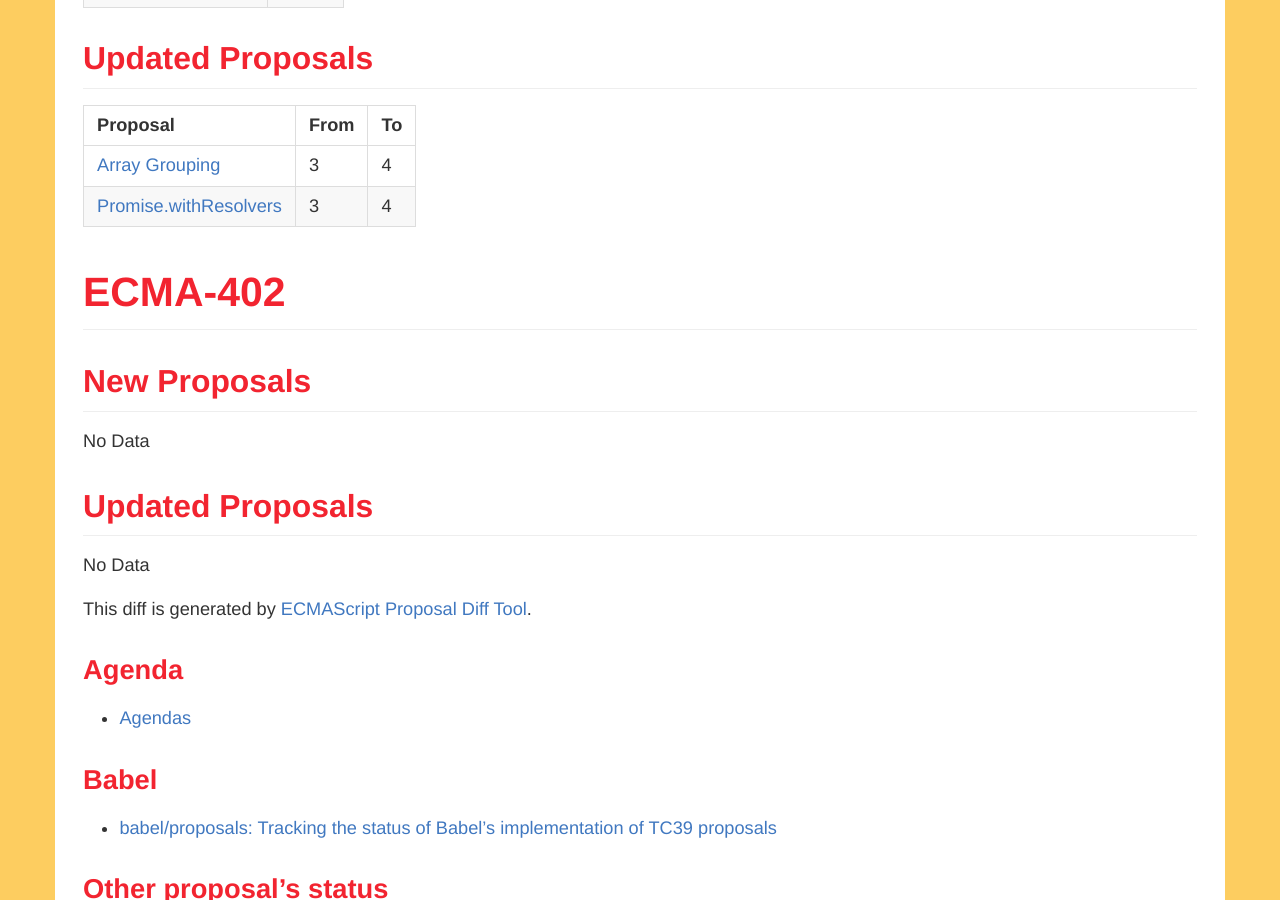
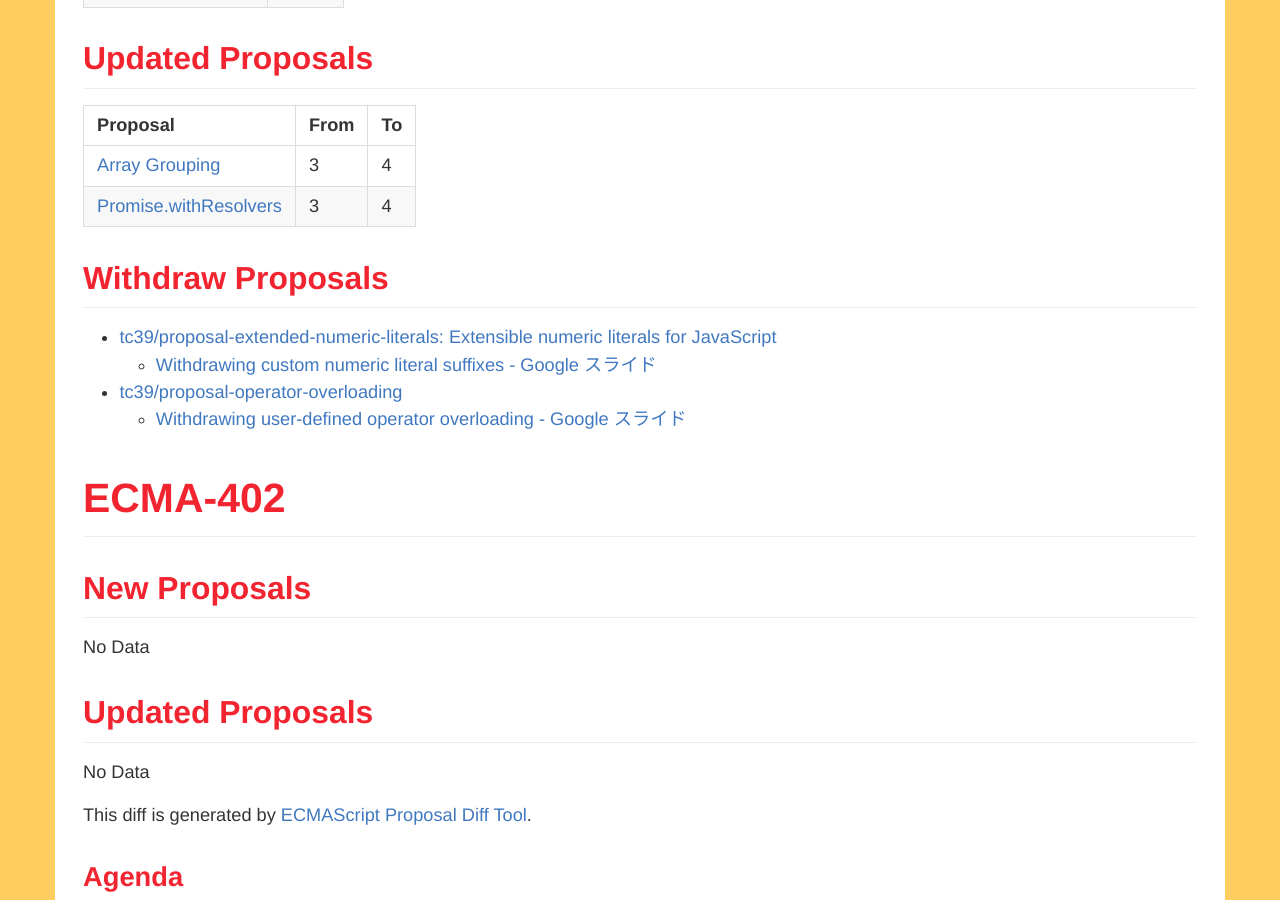
Before and after one commit to ecmascript-daily/ecmascript-daily.github.com, a Jekyll site: the page built from _posts/2023/2023/2023-12-10-ecmascript-proposal-update.md, in a window 1280 px wide and 900 px high, scrolled down 538 px. Built offline with Jekyll 4.4.1, drawn with Linux system fonts in a browser that asks for light colours; nearby versions of some CDN libraries; comment, search, counter and statistics services are not loaded.

Commit message:
Update 2023-12-10-ecmascript-proposal-update.md

```diff
--- a/_posts/2023/2023/2023-12-10-ecmascript-proposal-update.md
+++ b/_posts/2023/2023/2023-12-10-ecmascript-proposal-update.md
@@ -31,6 +31,14 @@ The changes of proposal's status @ [99th meeting of Ecma TC39][Agendas]
 | [Array Grouping](https://github.com/tc39/proposal-array-grouping)                | 3     | 4     |
 | [Promise.withResolvers](https://github.com/tc39/proposal-promise-with-resolvers) | 3     | 4     |
 
+## Withdraw Proposals
+
+- [tc39/proposal-extended-numeric-literals: Extensible numeric literals for JavaScript](https://github.com/tc39/proposal-extended-numeric-literals)
+  - [Withdrawing custom numeric literal suffixes - Google スライド](https://docs.google.com/presentation/d/1me-RkloXmBJhDJKG3rl_q0CYW2KO_QFnvIPmIRmQhsw/edit#slide=id.p)
+- [tc39/proposal-operator-overloading](https://github.com/tc39/proposal-operator-overloading)
+  - [Withdrawing user-defined operator overloading - Google スライド](https://docs.google.com/presentation/d/1mT2VmZlC3YmhDsqdxrCxQ5GpLFHFntsb3XCM762eDvg/edit#slide=id.p)
+
+
 
 # ECMA-402
 
```
